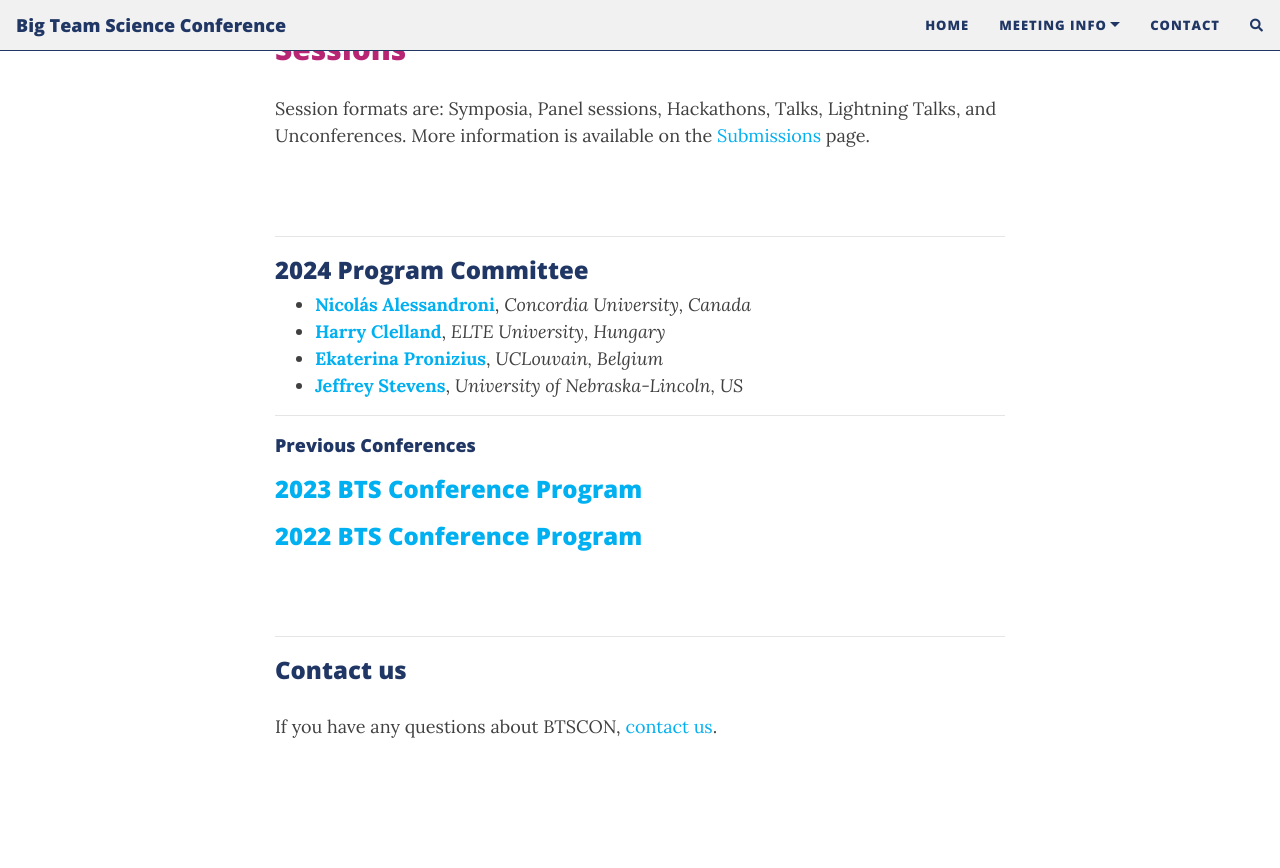
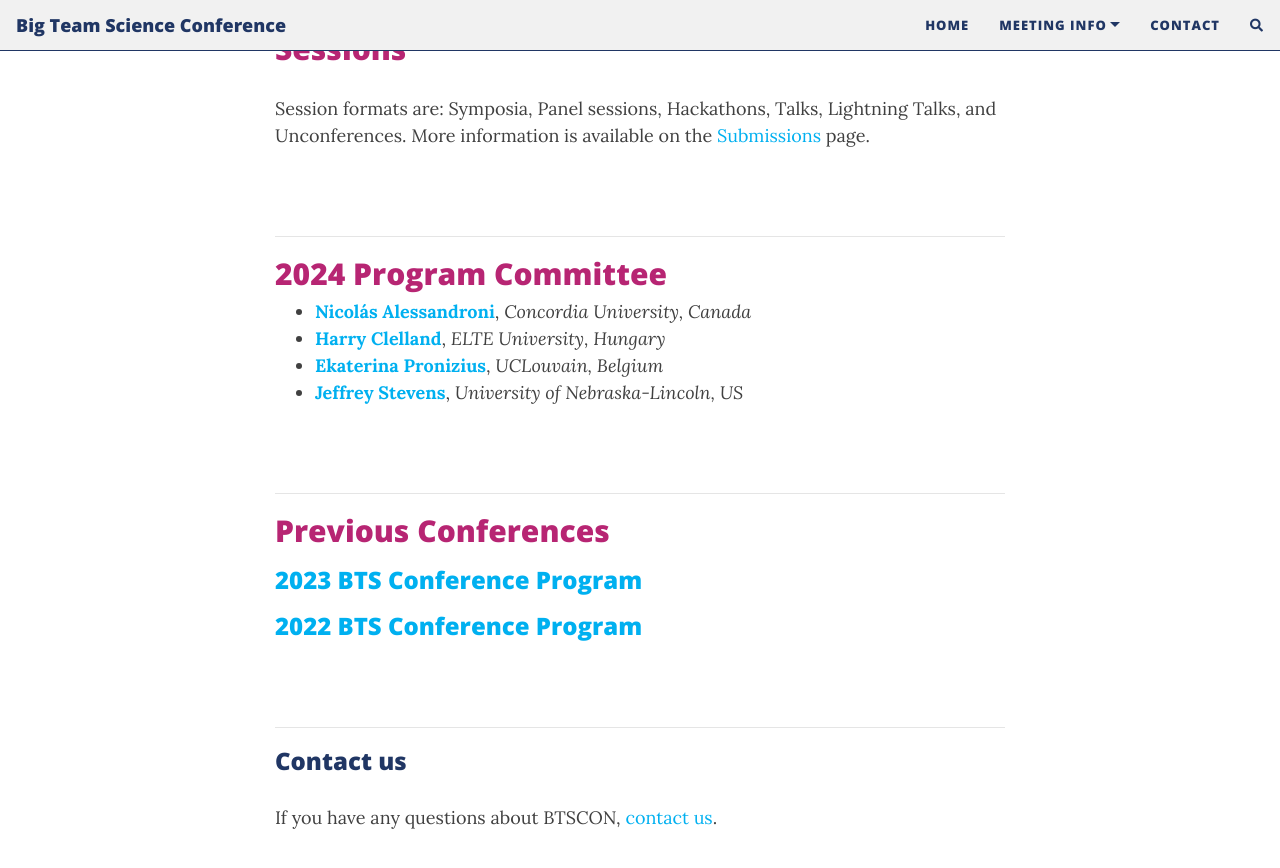
Before and after one commit to bigteamscienceconference/bigteamscienceconference.github.io, a Jekyll site: the page built from program.md, in a window 1280 px wide and 900 px high, scrolled down 408 px. Shown: the top 868 px of the window. Built offline with Jekyll 4.4.1, drawn with Linux system fonts in a browser that asks for light colours; nearby versions of some CDN libraries; comment, search, counter and statistics services are not loaded.

Commit message:
Update program.md

```diff
--- a/program.md
+++ b/program.md
@@ -31,15 +31,17 @@ Session formats are: Symposia, Panel sessions, Hackathons, Talks, Lightning Talk
 
 ***
 
-### 2024 Program Committee
+## 2024 Program Committee
 * [**Nicolás Alessandroni**](https://scholar.google.com/citations?user=O0JkchsAAAAJ&hl=en), *Concordia University, Canada*
 * [**Harry Clelland**](https://scholar.google.com/citations?user=BfKnTpEAAAAJ&hl=en), *ELTE University, Hungary*
 * [**Ekaterina Pronizius**](https://pronizius.com/), *UCLouvain, Belgium*
 * [**Jeffrey Stevens**](https://jeffreyrstevens.quarto.pub/), *University of Nebraska-Lincoln, US*
 
+<br>
+
 ***
 
-<h4>Previous Conferences</h4>
+## Previous Conferences
 
 <h3><a href="https://docs.google.com/document/d/1oaoYdM5wclx9PRBcThPSmPXMQvmGHZB2qbF-h7c_vok/edit?usp=sharing" target="blank">2023 BTS Conference Program</a></h3>
 
```
